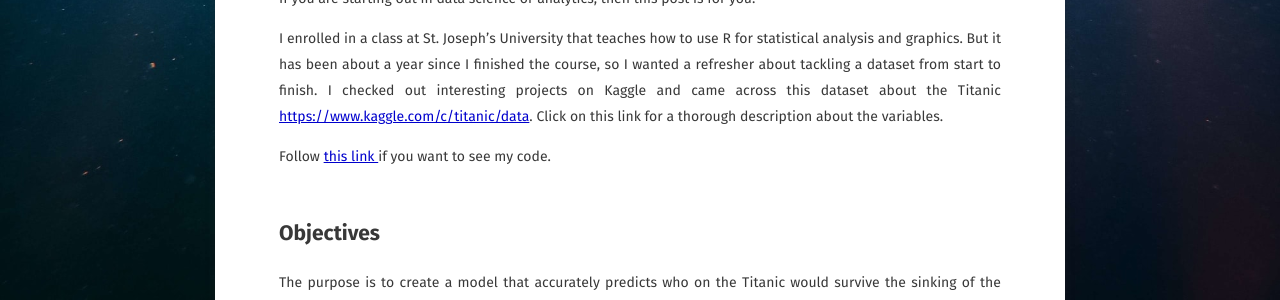
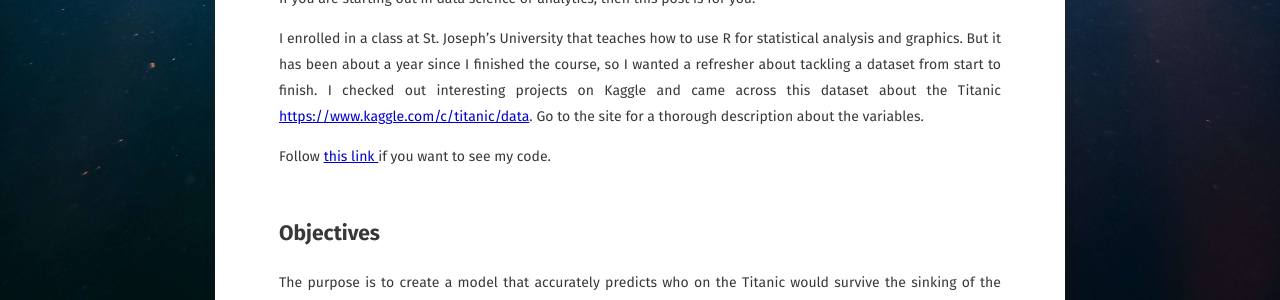
Before and after one commit to sarahschirduan/sarahschirduan.github.io, a Jekyll site: the page built from _posts/2019-06-15-titanic-part1.md, in a window 1280 px wide and 900 px high, scrolled down 500 px. Shown: the part 152-452 px from the top of the window. Built offline with Jekyll 4.4.1, drawn with Linux system fonts in a browser that asks for light colours; some web fonts are replaced.

Commit message:
Update 2019-06-15-titanic-part1.md

```diff
--- a/_posts/2019-06-15-titanic-part1.md
+++ b/_posts/2019-06-15-titanic-part1.md
@@ -13,7 +13,7 @@ comments: true
 If you are starting out in data science or analytics, then this post is for you.
 
 I enrolled in a class at St. Joseph's University that teaches how to use R for statistical analysis and graphics. But it has been about a year since I finished the course, so I wanted a refresher about tackling a dataset from start to finish. I checked out interesting projects on Kaggle and came across this dataset about the Titanic
-<a href="https://www.kaggle.com/c/titanic/data" target="_ blank"> https://www.kaggle.com/c/titanic/data</a>. Click on this link for a thorough description about the variables.
+<a href="https://www.kaggle.com/c/titanic/data" target="_ blank"> https://www.kaggle.com/c/titanic/data</a>. Go to the site for a thorough description about the variables.
 
 Follow <a href="https://github.com/sarahschirduan/sarahschirduan.github.io/projects" target="_ blank"> this link </a> if you want to see my code.
 <br>
```
